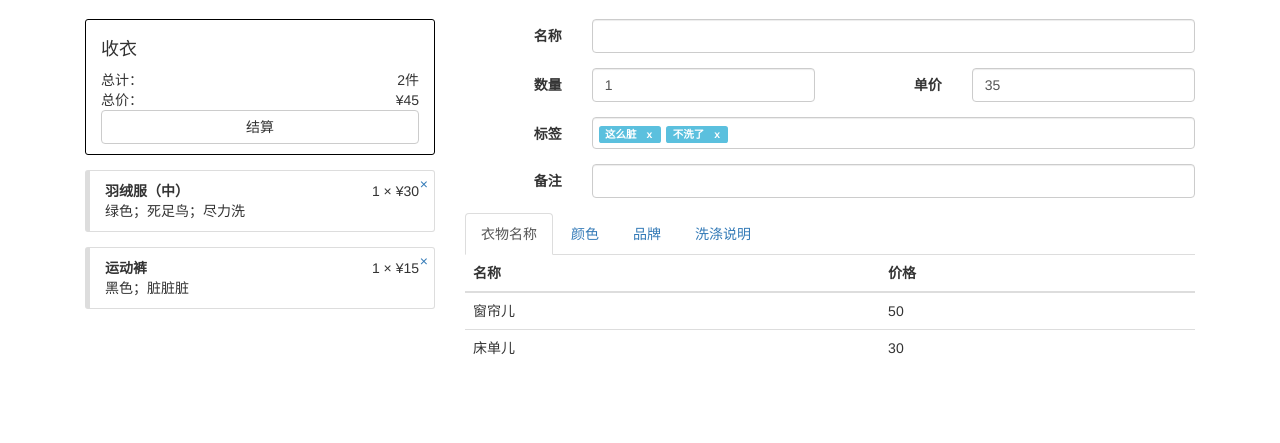
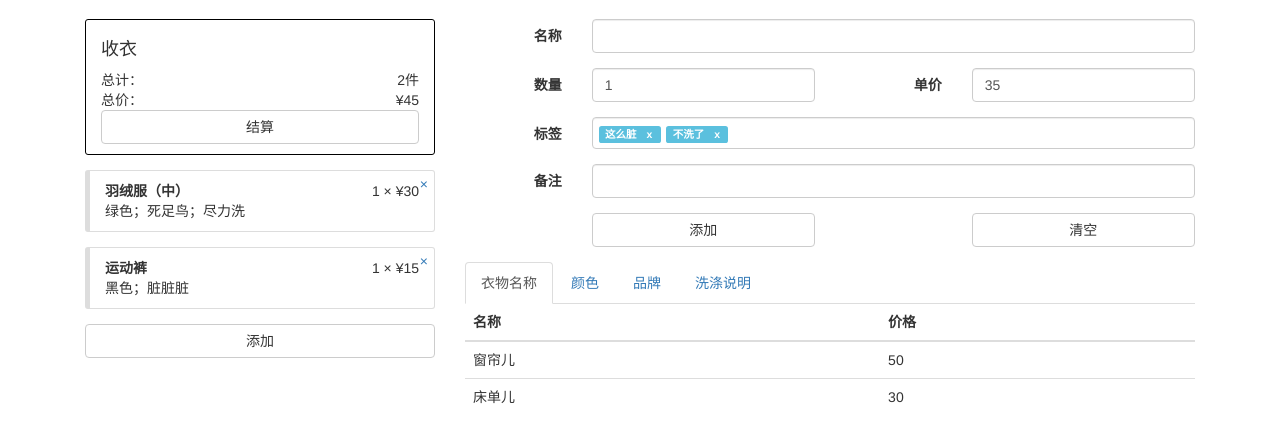
Before and after one commit to CurryX/GoodWife, a Django app: page /drop in a window 1280 px wide. Shown: the part 51-494 px from the top of the page. Run offline with Django 3.2, Linux system fonts and the light colour scheme; some libraries are stand-ins or nearby versions.

Commit message:
Add buttons to drop off page

```diff
--- a/pos/templates/drop.html
+++ b/pos/templates/drop.html
@@ -17,6 +17,7 @@
                 </div>
                 <button type="button" class="btn btn-default btn-block">结算</button>
             </div>
+            <div id="items">
                 <div class="card-item">
                     <a href="" class="card-remove">&times;</a>
                     <div class="pull-left"><strong>羽绒服（中）</strong></div>
@@ -31,6 +32,8 @@
                     <div class="clearfix"></div>
                     <div>黑色；脏脏脏</div>
                 </div>
+            </div>
+            <button class="btn btn-default btn-block">添加</button>
         </div>
         <div class="col-xs-8">
             <div class="form-horizontal">
@@ -60,6 +63,16 @@
                     <label for="edit-comment" class="col-xs-2 control-label">备注</label>
                     <div class="col-xs-10">
                         <input type="text" class="form-control" id="edit-comment">
+                    </div>
+                </div>
+                <div class="form-group">
+                    <div class="col-sm-2"></div>
+                    <div class="col-sm-4">
+                        <button class="btn btn-default btn-block">添加</button>
+                    </div>
+                    <div class="col-sm-2"></div>
+                    <div class="col-sm-4">
+                        <button class="btn btn-default btn-block">清空</button>
                     </div>
                 </div>
             </div>
```
Lines whose indentation alone changed are shown as unchanged.
